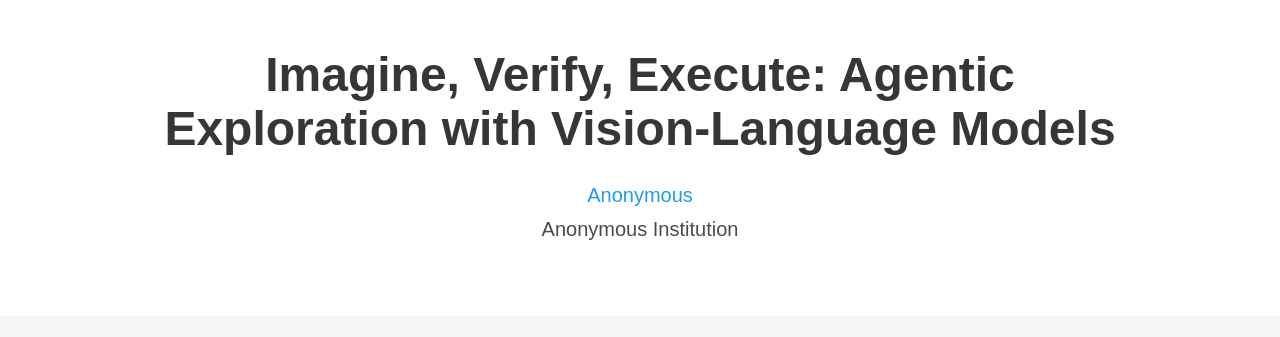
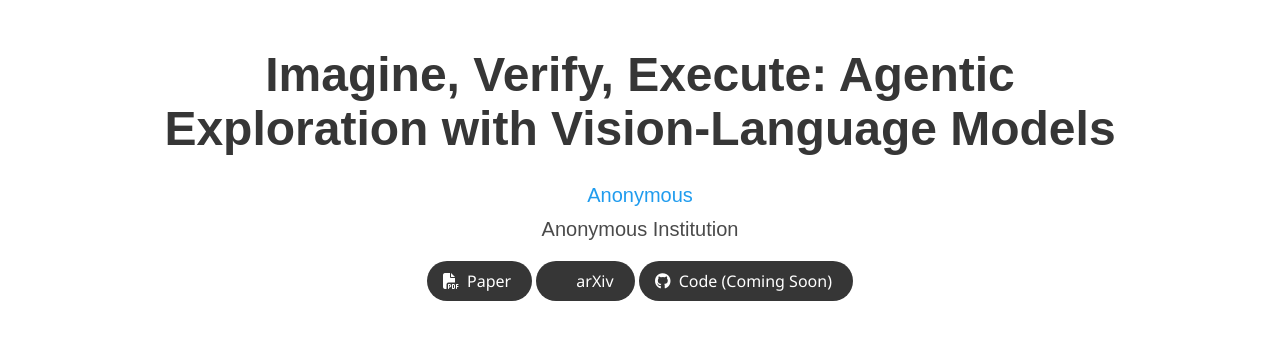
Before and after one commit to ive-robot/ive-robot.github.io, a plain HTML site: page index.html in a window 1280 px wide. Shown: the top 337 px of the page. Drawn offline with nearby package versions, Linux system fonts and the light colour scheme; some icons are missing; a web font is replaced by a local one.

```diff
--- a/index.html
+++ b/index.html
@@ -64,7 +64,7 @@
                         </div>
 
                         <div class="column has-text-centered">
-                            <!-- <div class="publication-links">
+                            <div class="publication-links">
                                 <span class="link-block">
                                     <a href="#" class="external-link button is-normal is-rounded is-dark">
                                         <span class="icon">
@@ -89,7 +89,7 @@
                                         <span>Code (Coming Soon)</span>
                                     </a>
                                 </span>
-                            </div> -->
+                            </div>
 
                         </div>
 
```
